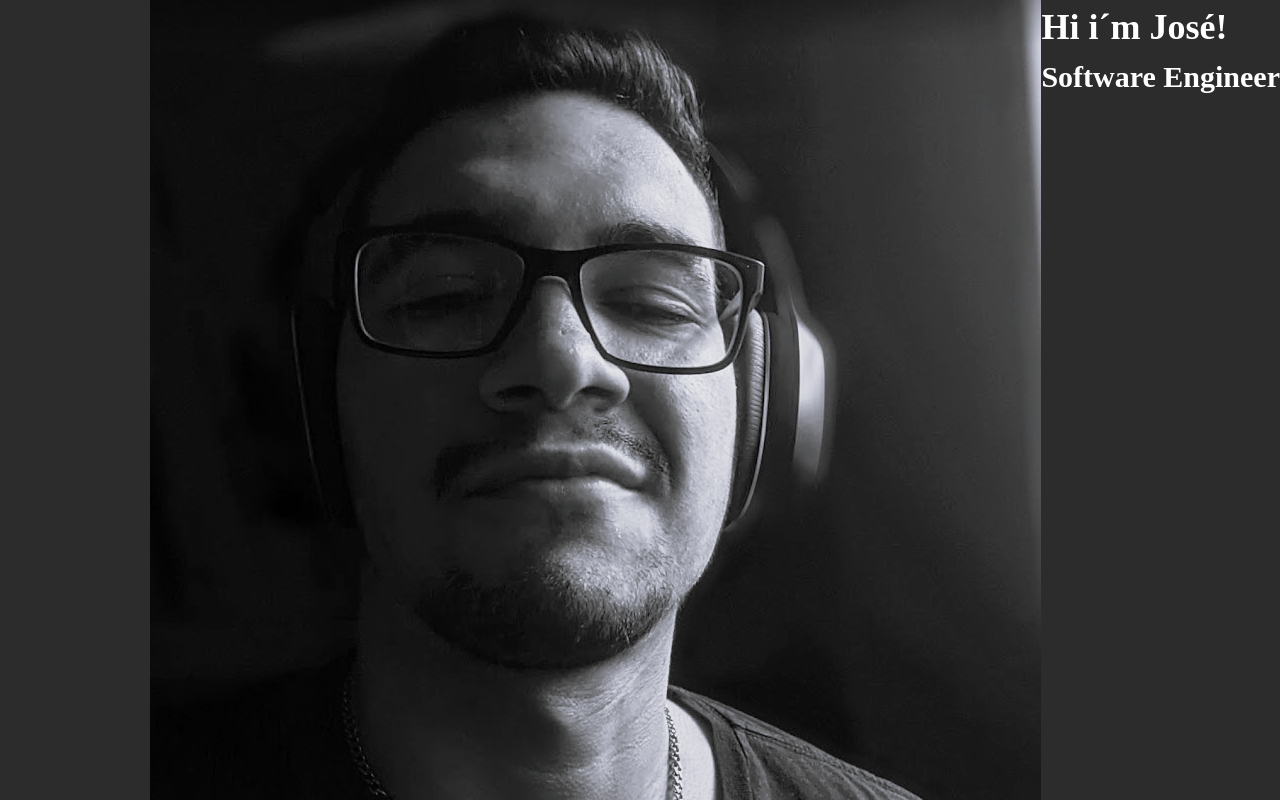
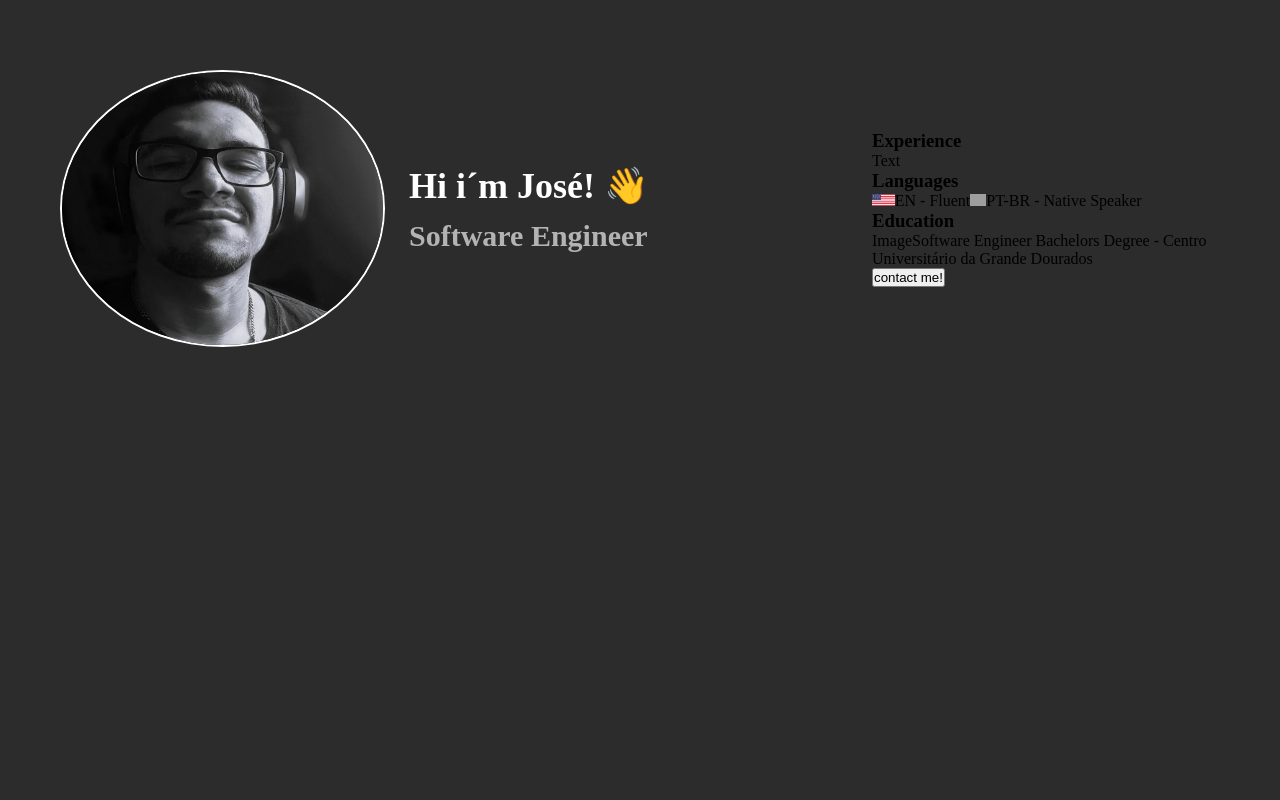
Before and after one commit to machadojose1008/my-portfolio, a React (Create React App) app: page / in a window 1280 px wide. Shown: the top 800 px of the page. Built offline with nearby package versions, Linux system fonts and the light colour scheme; grey boxes are pictures that could not be loaded.

Commit message:
feat: add initial header css

```diff
--- a/src/App.js
+++ b/src/App.js
@@ -4,11 +4,12 @@ import { Fragment } from 'react';
 import UsFlag from './assets/us.jpg';
 import BrFlag from './assets/brasil.png';
 import Header from './components/header/header';
-
+import './styles/home.scss';
 
 function App() {
   return (
     <Fragment>
+      <main className='container'>
         <Header />
         <div className='experience'>
           <h3>Experience</h3>
@@ -39,6 +40,8 @@ function App() {
             </div>
           </div>
         </div>
+      </main>
+
 
 
 
--- a/src/components/header/header.jsx
+++ b/src/components/header/header.jsx
@@ -1,15 +1,17 @@
 import './header.styles.scss';
 import MinhaFoto from '../../assets/me.png';
+import { Image } from 'react-bootstrap';
 
 const Header = () => {
 
     return (
         <div className='header'>
             <div>
-                <h1>Hi i´m José!</h1>
+                <h1>Hi i´m José! 👋</h1>
                 <h2>Software Engineer</h2>
             </div>
-            <img src={MinhaFoto} alt='me' style={{width:'100', height:'24'}}/>
+            <Image src={MinhaFoto} width={325} height={277}/>
+
         </div>
     );
 
--- a/src/components/header/header.styles.scss
+++ b/src/components/header/header.styles.scss
@@ -1,12 +1,19 @@
 .header {
     display: flex;
     flex-direction: column;
-    color: var(--text-primary);
+    grid-area: "header";
+    gap: 24px;
+
+
+    img {
+        border-radius: 24px;
+    }
 
     h1 {
         font-weight: 600;
         font-size: 28px;
         line-height: 42px;
+        color: var(--text-primary);
 
     }
 
@@ -15,10 +22,17 @@
         font-weight: 400px;
         font-size: 20px;
         line-height: 30px;
+        color: var(--text-secundary);
     }
 
     @media (min-width: 768px) {
         flex-direction: row-reverse;
+        align-items: center;
+
+        img {
+            border-radius: 100%;
+            border:2px solid white;
+        }
 
         h1{
             font-size: 36px;
--- a/src/index.scss
+++ b/src/index.scss
@@ -1,6 +1,7 @@
 :root {
   --text-primary: white;
   --bg-primary: #2C2C2C;
+  --text-secundary: #B3B3B3;
 }
 * {
   box-sizing: border-box;
--- /dev/null
+++ b/src/styles/home.scss
@@ -0,0 +1,27 @@
+.container {
+    padding: 40px 32px;
+    display: grid;
+    grid-template-rows: repeat(4, auto);
+    grid-template-areas:
+    "header"
+    "btns"
+    "experience"
+    "info";
+}
+
+@media (min-width: 768px){
+    .container {
+        padding: 70px 60px;
+        height: 100vh;
+        grid-template-rows: fit-content(100%) ;
+        grid-template-columns: 60% 30% ;
+        align-items: center;
+        justify-items: start;
+        justify-content: space-between;
+        grid-template-areas:
+        "header info"
+        "experience none"
+        "none-2 btns"
+        ;
+    }
+}
```
